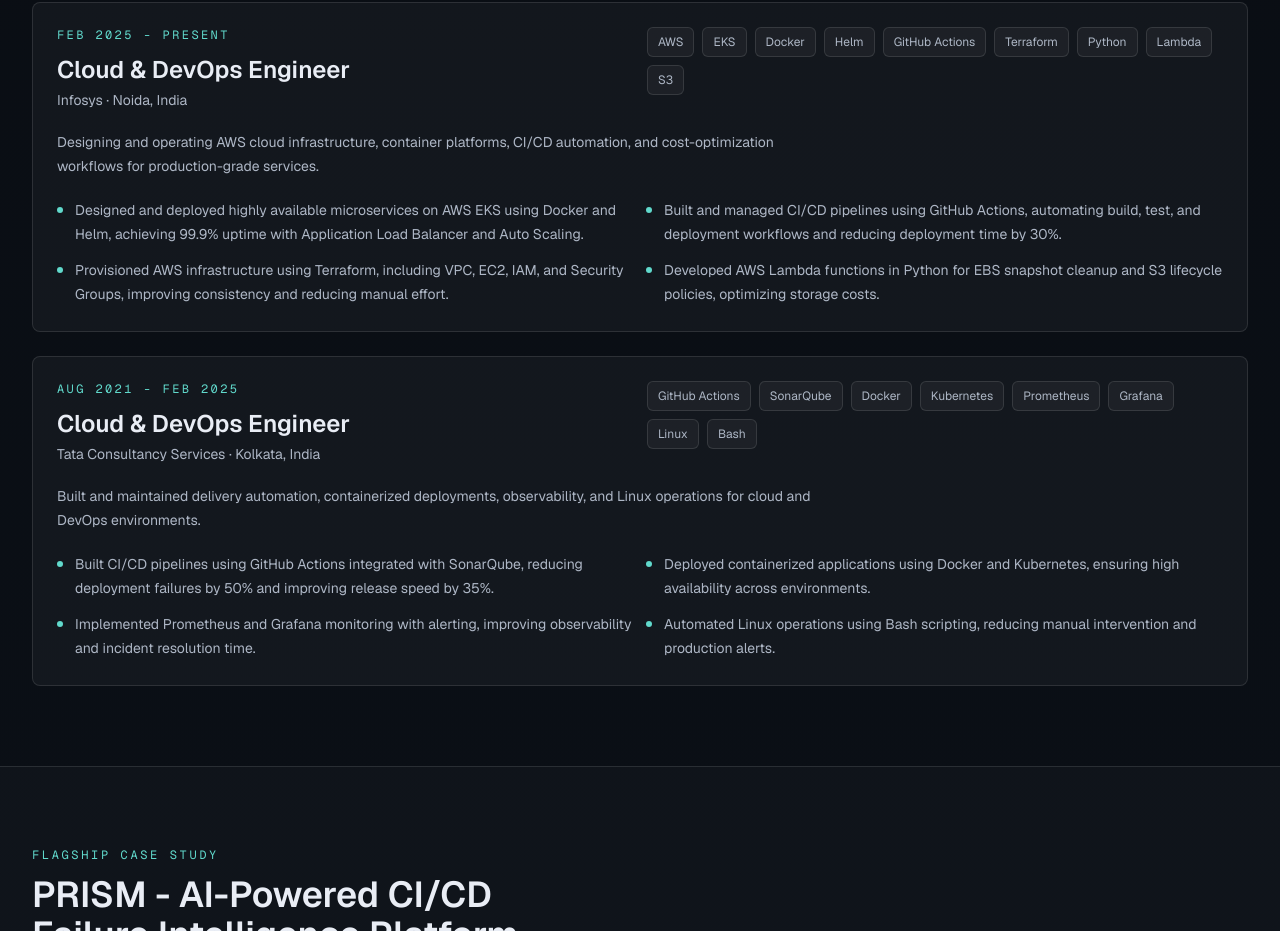
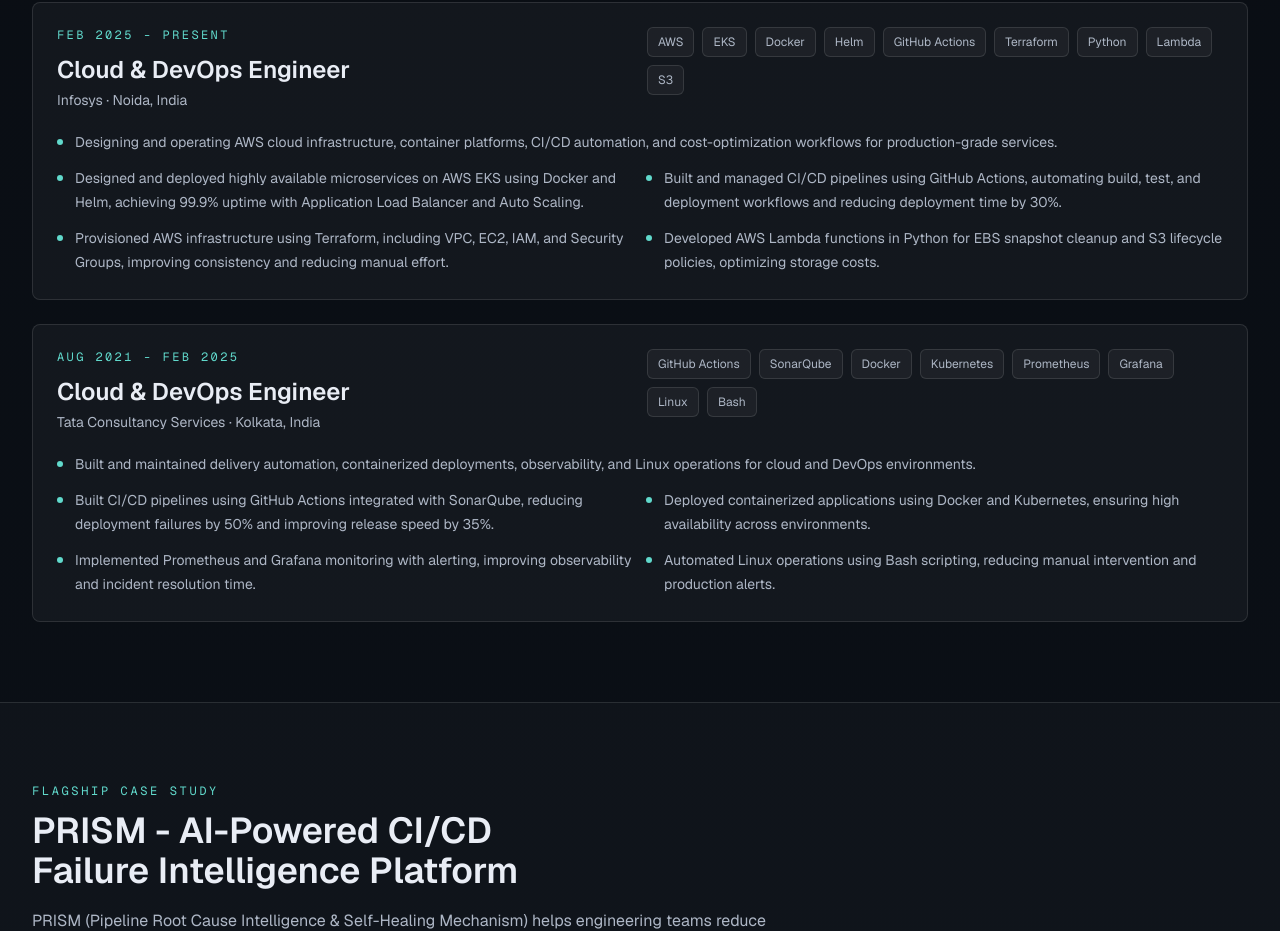
Before and after one commit to aznavneet/Portfolio, a Next.js app: page / in a window 1280 px wide. Shown: the part 2437-3368 px from the top of the page. Built offline with nearby package versions, Linux system fonts and the light colour scheme; no server answers.

Commit message:
fianl updte

```diff
--- a/components/experience-section.tsx
+++ b/components/experience-section.tsx
@@ -28,8 +28,11 @@
                   ))}
                 </div>
               </div>
-              <p className="mt-5 max-w-3xl text-sm leading-6 text-mist">{item.summary}</p>
               <ul className="mt-5 grid gap-3 md:grid-cols-2">
+                <li className="flex gap-3 text-sm leading-6 text-mist md:col-span-2">
+                  <span className="mt-2 size-1.5 shrink-0 rounded-full bg-aqua" />
+                  {item.summary}
+                </li>
                 {item.responsibilities.map((responsibility) => (
                   <li key={responsibility} className="flex gap-3 text-sm leading-6 text-mist">
                     <span className="mt-2 size-1.5 shrink-0 rounded-full bg-aqua" />
```
